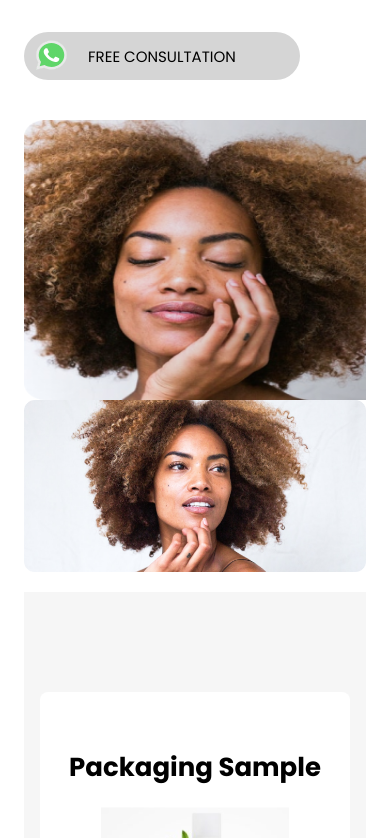
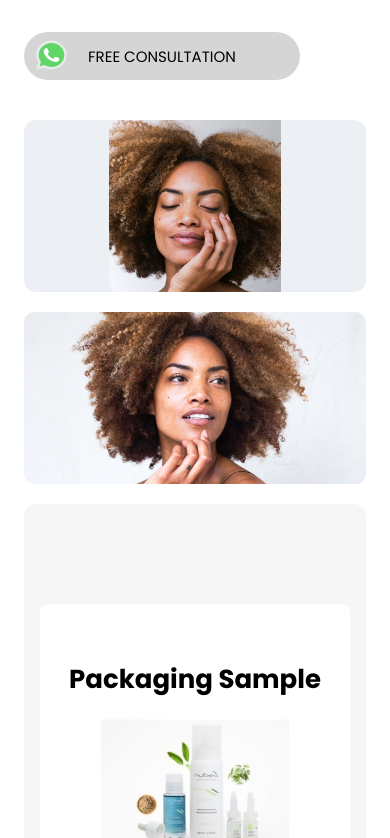
Before and after one commit to MahdiHasan943/cosmetic_website, a Next.js app: page / in a window 390 px wide. Shown: the part 7426-8264 px from the top of the page. Built offline with nearby package versions, Linux system fonts and the light colour scheme; a web font is replaced by a local one.

Commit message:
fixed padding and margin

```diff
--- a/components/About.jsx
+++ b/components/About.jsx
@@ -35,18 +35,20 @@ and regulatory requirements.
         </div>
         <div className="flex justify-center">
           <div className="mx-auto  ">
-            <img
-              className="inline w-full md:w-auto h-[280px] md:absolute  "
+              <div className="bg-[#eceff4] rounded-xl mb-5 h-[172px] gm:h-[240px] md:h-0 sm:bg-none ">
+              <img
+              className=" mx-auto   h-full   md:w-auto md:h-[280px] md:absolute  "
               src="/images/AboutFace.webp"
               alt=""
             />
-            <img className="inline w-full md:w-auto " src="/images/AboutFace2.webp" alt="" />
+            </div>
+            <img className="inline  md:w-auto " src="/images/AboutFace2.webp" alt="" />
           </div>
         </div>
       </div>
 
       </div>
-      <div className="bg-[#F6F6F6] px-4 mt-5 sm:px-8 py-20">
+      <div className="bg-[#F6F6F6] rounded-xl px-4 mt-5 sm:px-8 py-20">
 
         <div className="xl:flex justify-center gap-20">
           <div className="my-5 xl:my-0 bg-white rounded-lg py-14 gm:px-20">
--- a/components/Booking.jsx
+++ b/components/Booking.jsx
@@ -2,7 +2,7 @@ import React from 'react'
 
 const Booking = () => {
   return (
-    <div className='bg-[#F6F6F6] px-4 overflow-hidden mt-5 sm:px-8 py-20'>
+    <div className='bg-[#F6F6F6] rounded-xl px-4 overflow-hidden mt-5 sm:px-8 py-20'>
 
       <div className="lg:flex w-full justify-center items-center gap-5 lg:gap-20">
         {/* 1 */}
```
